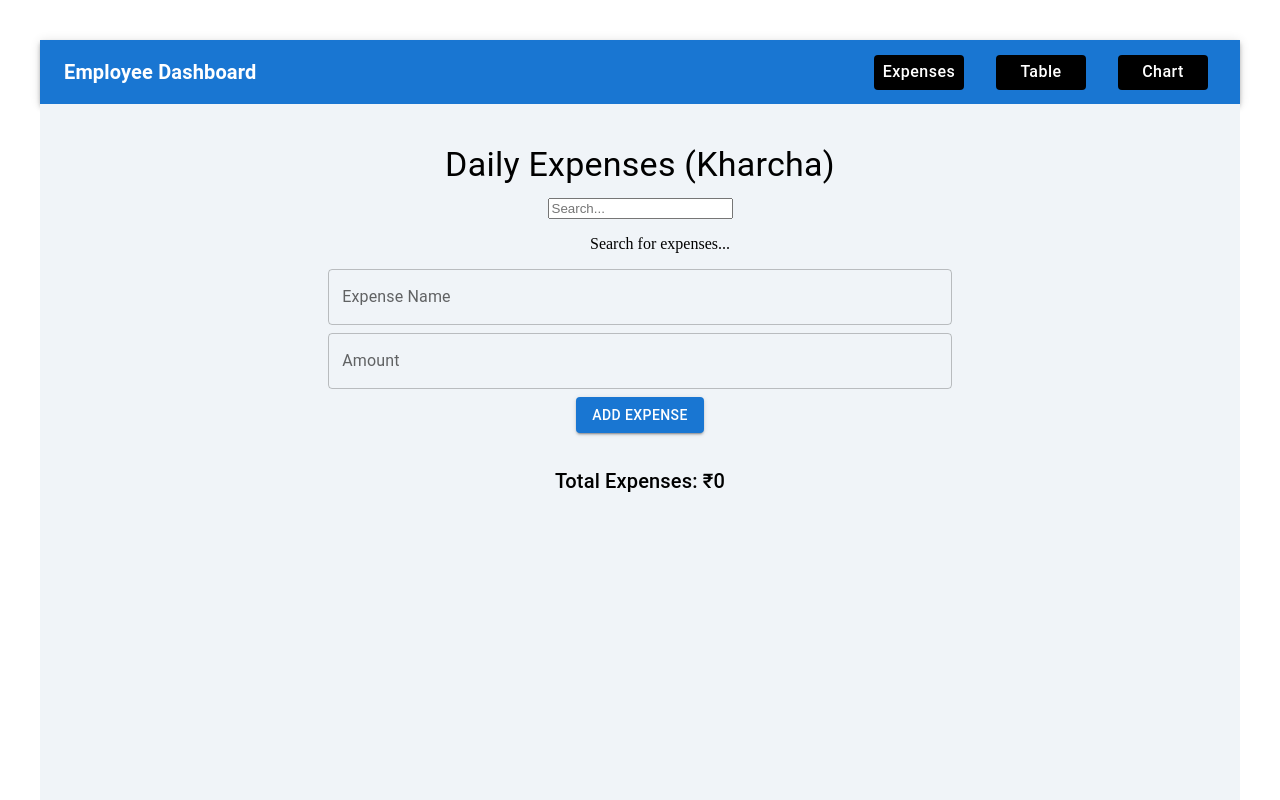
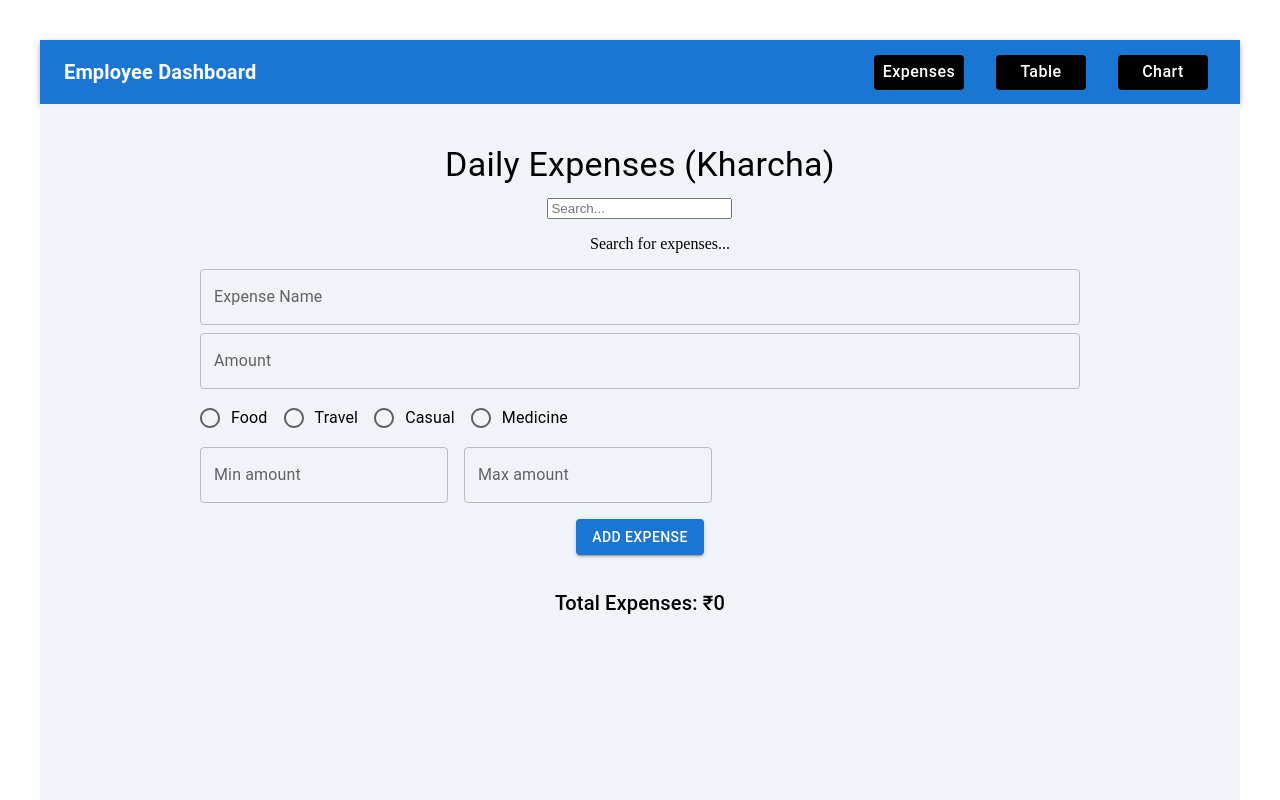
Before and after one commit to Vedantaz/Expense_tracker, a React (Vite) app: page / in a window 1280 px wide. Shown: the top 800 px of the page. Built offline with nearby package versions, Linux system fonts and the light colour scheme.

Commit message:
updated the logic of ratio of amount/amountMax

```diff
--- a/src/components/organisms/Expenses/index.jsx
+++ b/src/components/organisms/Expenses/index.jsx
@@ -1,8 +1,8 @@
 import React, { useState } from 'react';
 import { useDispatch, useSelector } from 'react-redux';
-import { addExpense, removeExpense, updateExpense, calculateTotal } from '../../../store/features/expenseSlice';
+import { addExpense, removeExpense, updateExpense } from '../../../store/features/expenseSlice';
 import Search from '../search'
-import { TextField, Button, Box, List, ListItem, ListItemText, IconButton, Stack, Typography } from '@mui/material';
+import { TextField, Button, Box, List, ListItem, ListItemText, IconButton, Stack, Typography, FormControl, FormControlLabel, RadioGroup, Radio } from '@mui/material';
 import DeleteIcon from '@mui/icons-material/Delete';
 import EditIcon from '@mui/icons-material/Edit';
 import { format } from 'date-fns';
@@ -19,15 +19,29 @@ const Expenses = () => {
   const [editIndex, setEditIndex] = useState(null);
   const [editExpenseName, setEditExpenseName] = useState('');
   const [editAmount, setEditAmount] = useState('');
-
+  const [category, setCategory] = useState('');
+  const [amountMin, setAmountMin] = useState('');
+  const [amountMax, setAmountMax] = useState('');
 
   const handleAddExpense = () => {
-    if (expenseName && amount) {
+
+    if (!expenseName || !amount || !amountMax || !category) {
+      alert('Please fill all fields including Max Amount!');
+      return;
+    }
     const currentDate = new Date().toISOString();
-      dispatch(addExpense({ name: expenseName, amount: parseFloat(amount), date: currentDate }));
+
+    const ratio = (parseFloat(amount) / parseFloat(amountMax)) * 100;
+    if (parseFloat(amountMax) === 0) {
+      alert('Max Amount cannot be zero!');
+      return;
+    }
+    dispatch(addExpense({ name: expenseName, amount: parseFloat(amount), date: currentDate, category, ratio }));
     setExpenseName('');
     setAmount('');
-    }
+    setAmountMax('');
+    setCategory('');
+
   };
 
   const handleRemoveExpense = (index) => {
@@ -55,28 +69,27 @@ const Expenses = () => {
       setEditAmount('');
       setDate(new Date());
     }
-
   };
 
   // grouping date wise expenses
   const groupExpenses = (expenses) => {
-    return expenses.reduce((acc, expense) => {
+    return expenses.reduce((acc, expense, originalIndex) => {
       const formattedDate = format(new Date(expense.date), 'dd MMM, yyyy');
-
       if (!acc[formattedDate]) {
-        // acc[formattedDate] = {expenses: [], total :0};
         acc[formattedDate] = [];
       }
-      acc[formattedDate].push(expense);
-
-      // acc[formattedDate].total += expense.amount;
-
+      acc[formattedDate].push({ ...expense, originalIndex });       // this is done to task reference to original Index of expenses array
       return acc;
     }, {});
   }
 
   const groupedExpenses = groupExpenses(expenses);
 
+  const filterExpenses = expenses.filter(expense => {
+    const withinAmount = ((!amountMin || expense.amount >= amountMin) && (!amountMax || expense.amount <= amountMax));
+    const matchCategory = !category || expense.category === category;
+    return withinAmount && matchCategory;
+  })
 
   return (
     <Box sx={{ padding: 2 }}>
@@ -99,6 +112,31 @@ const Expenses = () => {
         fullWidth
         sx={{ marginBottom: 1 }}
       />
+
+      {/*  Category filter */}
+      <FormControl component="fieldset" fullWidth sx={{ marginBottom: 1 }}>
+        <RadioGroup
+          value={category}
+          onChange={(e) => setCategory(e.target.value)}
+          row>
+          <FormControlLabel value="Food" control={<Radio />} label="Food" />
+          <FormControlLabel value="Travel" control={<Radio />} label="Travel" />
+          <FormControlLabel value="Casual" control={<Radio />} label="Casual" />
+          <FormControlLabel value="Medicine" control={<Radio />} label="Medicine" />
+        </RadioGroup>
+      </FormControl>
+
+      {/* Amount range filter */}
+
+      <Stack direction="row" spacing={2} sx={{ marginBottom: 2 }}>
+
+        <TextField
+          label="Min amount" type="number" value={amountMin} onChange={(e) => { setAmountMin(e.target.value) }} />
+
+        <TextField
+          label="Max amount" type="number" value={amountMax} onChange={(e) => { setAmountMax(e.target.value) }} />
+      </Stack>
+
       <Button
         variant="contained"
         color="primary"
@@ -108,8 +146,18 @@ const Expenses = () => {
         Add Expense
       </Button>
 
-      {editIndex !== null && (
-        <Box sx={{ marginBottom: 2 }}>
+      {/* existing code  */}
+      {Object.keys(groupedExpenses).map((groupDate) => (
+        <Box key={groupDate} sx={{ marginBottom: 2 }}>
+          <Typography variant="h6" sx={{ marginBottom: 1 }}>
+            {format(new Date(groupDate), 'dd MMM, yyyy')}
+          </Typography>
+          <List>
+
+            {groupedExpenses[groupDate].map((expense) => (
+              <React.Fragment key={expense.originalIndex}>
+                {editIndex === expense.originalIndex && (
+                  <Box sx={{ marginBottom: 2, padding: 2, backgroundColor: '#f5f5f5', borderRadius: 1 }}>
                     <TextField
                       label="Edit Expense Name"
                       value={editExpenseName}
@@ -136,38 +184,43 @@ const Expenses = () => {
                     <Button
                       variant="contained"
                       color="secondary"
-            onClick={handleUpdateExpense}
-          >
+                      onClick={handleUpdateExpense}>
                       Update Expense
                     </Button>
                   </Box>
                 )}
-
-      {Object.keys(groupedExpenses).map((groupDate) => (
-        <Box key={groupDate} sx={{ marginBottom: 2 }}>
-          <Typography variant="h6" sx={{ marginBottom: 1 }}>
-            {format(new Date(groupDate), 'dd MMM, yyyy')}
-          </Typography>
-          <List>
-            {groupedExpenses[groupDate].map((expense, index) => (
-              <ListItem key={index} sx={{ display: 'flex', justifyContent: 'space-between' }}>
+                <ListItem sx={{ display: 'flex', justifyContent: 'space-between' }}>
+                  <ListItemText
+                    primary={expense.category}
+                    secondary={`${expense.ratio}%`}
+                  />
                   <ListItemText
                     primary={expense.name}
-                  secondary={`₹${expense.amount} (Last updated: ${format(new Date(expense.date), 'dd MMM, yyyy')})`}
+                    secondary={
+                      <>
+                        ₹{expense.amount}
+                        <br />
+                        (Last updated: {format(new Date(expense.date), 'dd MMM, yyyy')})
+                      </>
+                    }
+
                   />
                   <Stack direction="row" spacing={1}>
-                  <IconButton onClick={() => handleEditExpense(index)} color="primary">
+                    <IconButton onClick={() => handleEditExpense(expense.originalIndex)} color="primary">
                       <EditIcon />
                     </IconButton>
-                  <IconButton onClick={() => handleRemoveExpense(index)} color="error">
+                    <IconButton onClick={() => handleRemoveExpense(expense.originalIndex)} color="error">
                       <DeleteIcon />
                     </IconButton>
                   </Stack>
                 </ListItem>
+              </React.Fragment>
             ))}
           </List>
         </Box>
       ))}
+
+
 
       <Typography variant="h6" sx={{ marginTop: 2 }}>
         Total Expenses: ₹{total}
--- a/src/store/features/expenseSlice.js
+++ b/src/store/features/expenseSlice.js
@@ -8,10 +8,16 @@ const totalE = (expenses) => {
     localStorage.setItem( 'expenses', JSON.stringify(expenses));
 }
 
-const loadExpenses = ()=>{
-    const expenses = localStorage.getItem('expenses');
-    return expenses ? JSON.parse(expenses) : [];
-}
+const loadExpenses = () => {
+  const expenses = localStorage.getItem('expenses');
+  return expenses
+    ? JSON.parse(expenses).map((expense) => ({
+        ...expense,
+        category: expense.category || 'Uncategorized', // Default category if missing
+        ratio : expense.ratio || 0,
+      }))
+    : [];
+};
 
 const initialState = {
     expenses : loadExpenses(),
@@ -24,12 +30,16 @@ const expenseSlice = createSlice({
     reducers: {
         addExpense:(state, action)=>{
 
-            const {name,amount, date} = action.payload;
+          const {name,amount, date, category, ratio, amountMax} = action.payload;
+
+          const calculatedRatio = ratio || (amountMax ? (parseFloat(amount) / parseFloat(amountMax)) * 100 : 0);
 
             const newExpense = {
               name,
               amount,
               date: date || new Date().toISOString(),
+              category : category || 'Uncategorized',
+              ratio : calculatedRatio.toFixed(2),
             };
 
             const existingExpense = state.expenses.find(expense => expense.name === name);
@@ -40,12 +50,11 @@ const expenseSlice = createSlice({
                 state.expenses.push(newExpense);
             }
 
-            // state.total += action.payload.amount;
             saveExpenses(state.expenses);
             state.total = totalE(state.expenses);
         },
+
         removeExpense:(state, action)=>{
-
             const index = action.payload;
             const expenseToRemove = state.expenses[index];
             if(expenseToRemove){
@@ -57,7 +66,7 @@ const expenseSlice = createSlice({
         },
         updateExpense:(state, action) =>{
 
-            const {index, updatedExpense, operation} = action.payload;
+            const {index, updatedExpense, operation, amountMax} = action.payload;
             const currentExpense = state.expenses[index];
             let diff = 0;
 
@@ -80,8 +89,8 @@ const expenseSlice = createSlice({
                   diff = updatedExpense.amount - currentExpense.amount;
                   break;
               }
-
-            state.expenses[index] = updatedExpense;
+              const recalculatedRatio = amountMax ? (updatedExpense.amount / amountMax) * 100 : 0;
+            state.expenses[index] = {...updatedExpense, ratio: recalculatedRatio.toFixed(2)};
             state.total = totalE(state.expenses);
 
         },
@@ -91,6 +100,5 @@ const expenseSlice = createSlice({
     }
 });
 
-
 export const {calculateTotal, updateExpense, addExpense, removeExpense} = expenseSlice.actions;
 export default expenseSlice.reducer;
```
Also changed, not shown: extraCodes.txt (added), 1 other file (tests, documents, lock files or other folders). Lines whose indentation alone changed are shown as unchanged.
